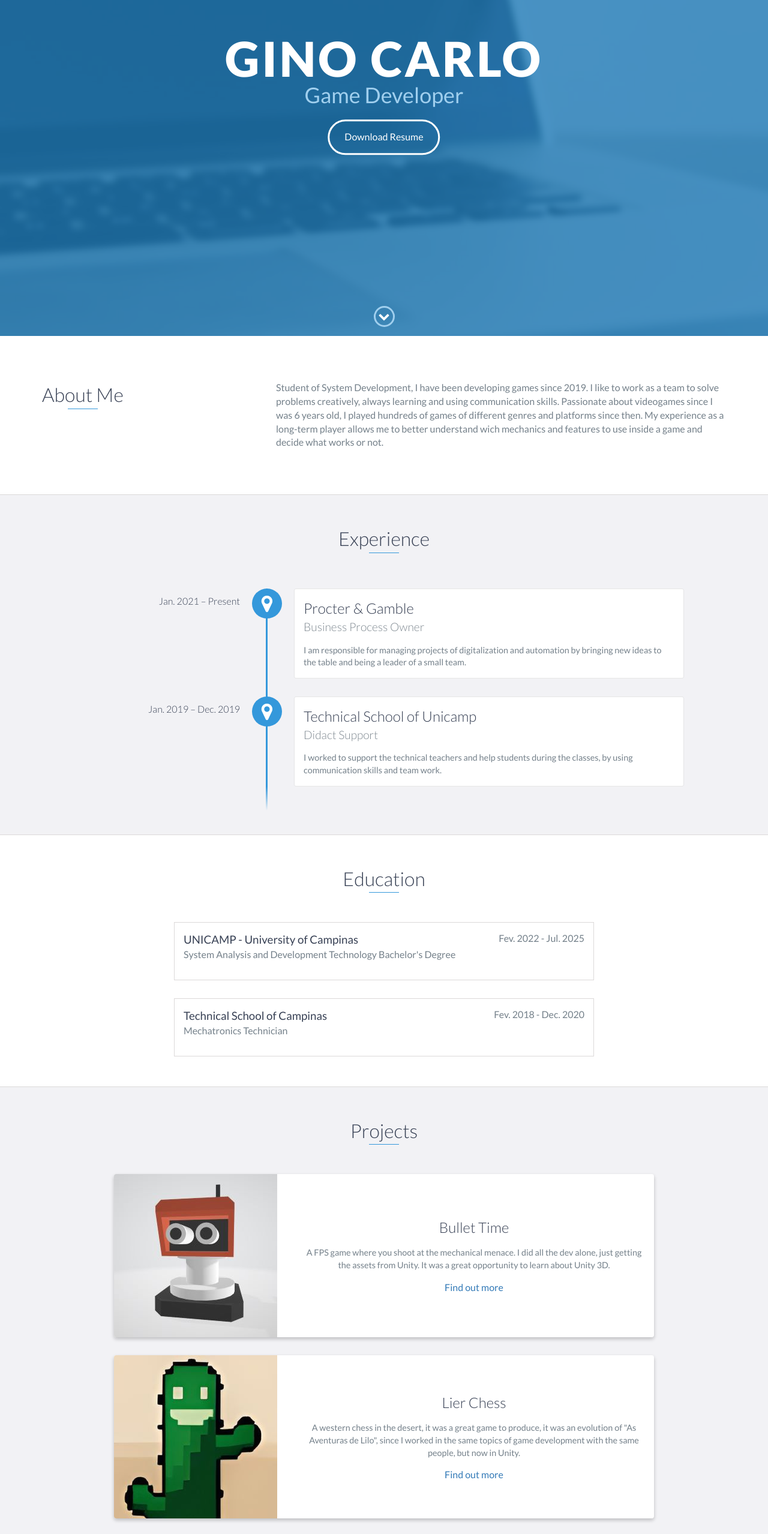
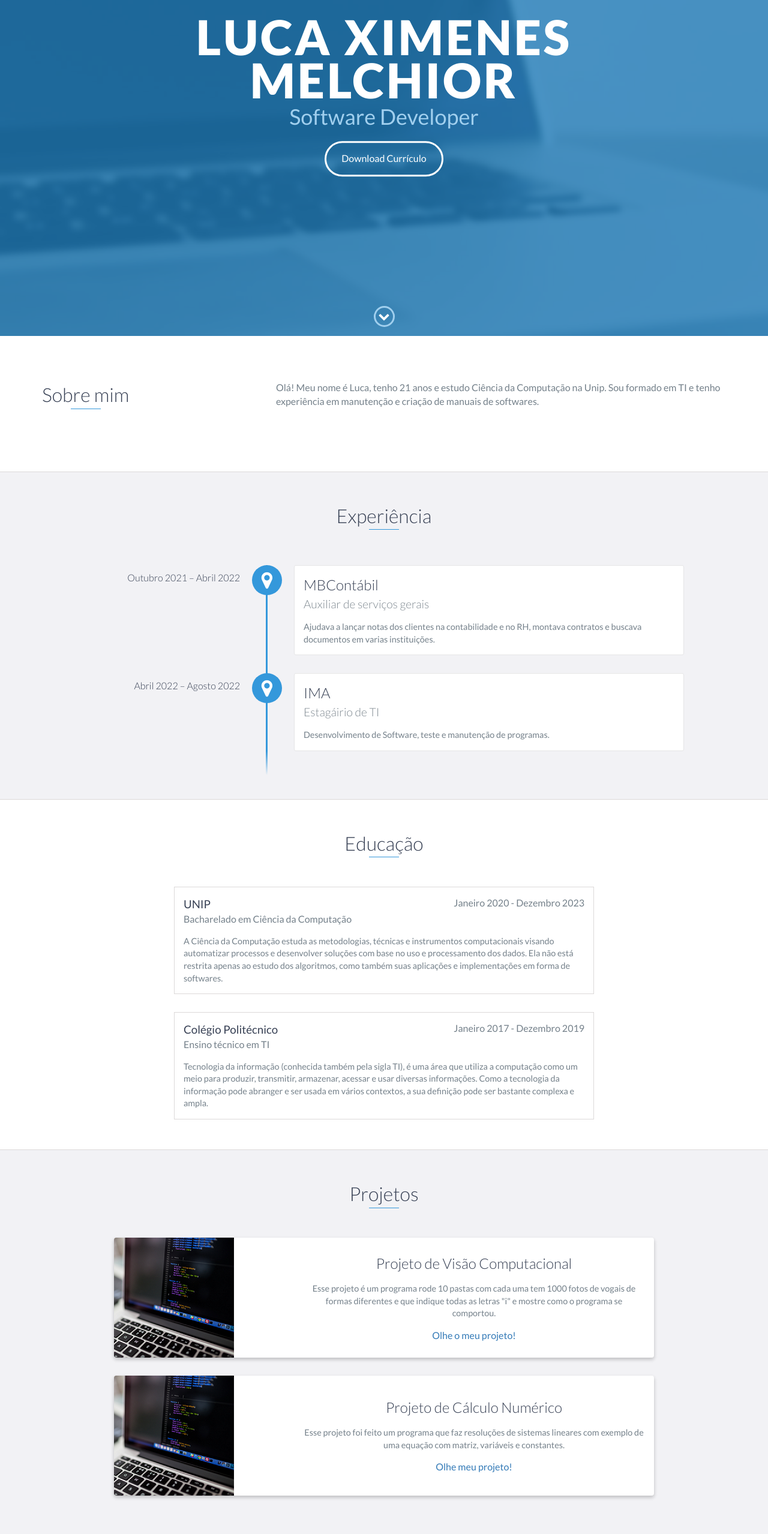
Before and after one commit to Lcxm2002/portfolio, a website: page index.html in a window 1280 px wide. Shown: the part 240-2797 px from the top of the page at 60% size. Drawn offline with nearby package versions, Linux system fonts and the light colour scheme.

Commit message:
Alterando html

```diff
--- a/index.html
+++ b/index.html
@@ -1,11 +1,11 @@
 <!DOCTYPE html>
-<html class="no-js" lang="en">
+<html class="no-js" lang="pt-br">
 
 <head>
     <meta charset="utf-8">
     <meta http-equiv="X-UA-Compatible" content="IE=edge">
     <meta name="viewport" content="width=device-width, initial-scale=1">
-    <title>My Portfolio</title>
+    <title>Meu Portfólio</title>
 	<link rel="shortcut icon" href="favicon.ico" type="image/x-icon">
 	<link rel="icon" href="favicon.ico" type="image/x-icon">
     <link href="https://fonts.googleapis.com/css?family=Lato:300,400,700,900" rel="stylesheet">
@@ -25,22 +25,22 @@
         </div>
         <ul id="menu" class="shadow">
             <li>
-                <a href="#about">About</a>
+                <a href="#about">Sobre</a>
             </li>
             <li>
-                <a href="#experience">Experience</a>
+                <a href="#experience">Experiência</a>
             </li>
             <li>
-                <a href="#education">Education</a>
+                <a href="#education">Formação</a>
             </li>
             <li>
-                <a href="#projects">Projects</a>
+                <a href="#projects">Projetos</a>
             </li>
             <li>
-                <a href="#skills">Skills</a>
+                <a href="#skills">Habilidades</a>
             </li>
             <li>
-                <a href="#contact">Contact</a>
+                <a href="#contact">Contato</a>
             </li>
         </ul>
     </header>
@@ -48,9 +48,9 @@
 
     <div id="lead">
         <div id="lead-content">
-            <h1>Gino Carlo</h1>
-            <h2>Game Developer</h2>
-            <a href="images/Resume.pdf" download="Resume.pdf" class="btn-rounded-white">Download Resume</a>
+            <h1>Luca Ximenes Melchior</h1>
+            <h2>Software Developer</h2>
+            <a href="https://drive.google.com/file/d/1FJ0EuoPZH5V4GqYKgxchtVBz-ztS-ZaW/view?usp=share_link" class="btn-rounded-white">Download Currículo</a>
         </div>
         <!-- End #lead-content -->
 
@@ -69,16 +69,11 @@
         <div class="container">
             <div class="row">
                 <div class="col-md-4">
-                    <h2 class="heading">About Me</h2>
+                    <h2 class="heading">Sobre mim</h2>
                 </div>
                 <div class="col-md-8">
                     <p>
-                        Student of System Development, I have been developing games since 2019. I like to work as a team to solve
-			problems creatively, always learning and using communication skills.
-			Passionate about videogames since I was 6 years old, I played hundreds of games of different genres
-			and platforms since then. My experience as a long-term player allows me to better understand wich
-			mechanics and features to use inside a game and decide what works or not.
-
+                        Olá! Meu nome é Luca, tenho 21 anos e estudo Ciência da Computação na Unip. Sou formado em TI e tenho experiência em manutenção e criação de manuais de softwares.
                     </p>
                 </div>
             </div>
@@ -87,84 +82,66 @@
     <!-- End #about -->
 
     <div id="experience" class="background-alt">
-        <h2 class="heading">Experience</h2>
+        <h2 class="heading">Experiência</h2>
         <div id="experience-timeline">
-            <div data-date="Jan. 2021 – Present">
-                <h3>Procter & Gamble</h3>
-                <h4>Business Process Owner</h4>
+            <div data-date="Outubro 2021 – Abril 2022">
+                <h3>MBContábil</h3>
+                <h4>Auxiliar de serviços gerais</h4>
                 <p>
-                    I am responsible for managing projects of digitalization and automation by bringing new ideas to the table
-		    and being a leader of a small team.
+                    Ajudava a lançar notas dos clientes na contabilidade e no RH, montava contratos e buscava documentos em varias instituições.
                 </p>
             </div>
 
-            <div data-date="Jan. 2019 – Dec. 2019">
-                <h3>Technical School of Unicamp</h3>
-                <h4>Didact Support</h4>
+            <div data-date="Abril 2022 – Agosto 2022">
+                <h3>IMA</h3>
+                <h4>Estagáirio de TI</h4>
                 <p>
-                    I worked to support the technical teachers and help students during the classes, by using communication skills and team work.
-                </p>
+                    Desenvolvimento de Software, teste e manutenção de programas.                </p>
             </div>
+
         </div>
     </div>
     <!-- End #experience -->
 
     <div id="education">
-        <h2 class="heading">Education</h2>
+        <h2 class="heading">Educação</h2>
         <div class="education-block">
-            <h3>UNICAMP - University of Campinas</h3>
-            <span class="education-date">Fev. 2022 - Jul. 2025</span>
-            <h4>System Analysis and Development Technology Bachelor's Degree</h4>
+            <h3>UNIP</h3>
+            <span class="education-date">Janeiro 2020 - Dezembro 2023</span>
+            <h4>Bacharelado em Ciência da Computação</h4>
             <p>
-
+                A Ciência da Computação estuda as metodologias, técnicas e instrumentos computacionais visando automatizar processos e desenvolver soluções com base no uso e processamento dos dados. Ela não está restrita apenas ao estudo dos algoritmos, como também suas aplicações e implementações em forma de softwares.
             </p>
         </div>
         <!-- End .education-block -->
 
         <div class="education-block">
-            <h3>Technical School of Campinas</h3>
-            <span class="education-date">Fev. 2018 - Dec. 2020</span>
-            <h4>Mechatronics Technician</h4>
-            <ul>
-
-            </ul>
+            <h3>Colégio Politécnico</h3>
+            <span class="education-date">Janeiro 2017 - Dezembro 2019</span>
+            <h4>Ensino técnico em TI</h4>
+                <p>
+                    Tecnologia da informação (conhecida também pela sigla TI), é uma área que utiliza a computação como um meio para produzir, transmitir, armazenar, acessar e usar diversas informações. Como a tecnologia da informação pode abranger e ser usada em vários contextos, a sua definição pode ser bastante complexa e ampla.
+                </p>
         </div>
         <!-- End .education-block -->
     </div>
     <!-- End #education -->
 
     <div id="projects" class="background-alt">
-        <h2 class="heading">Projects</h2>
+        <h2 class="heading">Projetos</h2>
         <div class="container">
             <div class="row">
-
-		    <div class="project shadow-large">
+                <div class="project shadow-large">
+                    <div class="project-image">
+                        <img src="images/projeto.png" />
+                    </div>
                     <!-- End .project-image -->
                     <div class="project-info">
-                        <h3>Bullet Time</h3>
+                        <h3>Projeto de Visão Computacional</h3>
                         <p>
-                            A FPS game where you shoot at the mechanical menace. I did all the dev alone, just getting the assets from Unity. It was a great opportunity to learn about Unity 3D.
+                            Esse projeto é um programa rode 10 pastas com cada uma tem 1000 fotos de vogais de formas diferentes e que indique todas as letras "i" e mostre como o programa se comportou.
                         </p>
-                        <a href="https://ginocarlo01.itch.io/bullet-time">Find out more</a>
-                    </div>
-		    <div class="project-image">
-                        <img src="images/icon - Copy.jpeg" />
-                    </div>
-                    <!-- End .project-info -->
-                </div>
-                <!-- End .project -->
-
-		    <div class="project shadow-large">
-                    <!-- End .project-image -->
-                    <div class="project-info">
-                        <h3>Lier Chess</h3>
-                        <p>
-                            A western chess in the desert, it was a great game to produce, it was an evolution of "As Aventuras de Lilo", since I worked in the same topics of game development with the same people, but now in Unity.
-                        </p>
-                        <a href="https://ginocarlo01.itch.io/lier-chess">Find out more</a>
-                    </div>
-		    <div class="project-image">
-                        <img src="images/cactus square - Copy.jpeg" />
+                        <a href="https://github.com/Lcxm2002/APS-6-semestre"> Olhe o meu projeto!</a>
                     </div>
                     <!-- End .project-info -->
                 </div>
@@ -172,48 +149,51 @@
 
                 <div class="project shadow-large">
                     <div class="project-image">
-                        <img src="images/lilo.jpeg" />
+                        <img src="images/projeto.png" />
                     </div>
                     <!-- End .project-image -->
                     <div class="project-info">
-                        <h3>As Aventuras de Lilo</h3>
+                        <h3>Projeto de Cálculo Numérico</h3>
                         <p>
-                            I worked with game design and game development in this project. It was a great opportunity to learn more about team work in this workspace, since I had another person sharing the same job. The experience includes Aseprite and Godot, what would eventually lead me to Unity.
+                            Esse projeto foi feito um programa que faz resoluções de sistemas lineares com exemplo de uma equação com matriz, variáveis e constantes.
                         </p>
-                        <a href="https://ohmpossum.itch.io/as-aventuras-de-lilo">Find out more</a>
+                        <a href="https://github.com/Lcxm2002/Trabalho-do-vinicius-6-Semestre">Olhe meu projeto!</a>
                     </div>
                     <!-- End .project-info -->
                 </div>
                 <!-- End .project -->
-
             </div>
         </div>
     </div>
     <!-- End #projects -->
 
     <div id="skills">
-        <h2 class="heading">Skills</h2>
+        <h2 class="heading">Habilidades</h2>
         <ul>
-            <li>C#</li>
-            <li>Unity</li>
-            <li>SQL</li>
+            <li>JavaScript</li>
             <li>Python</li>
-            <li>SCRUM</li>
-	    <li>C++</li>
-	    <li>C</li>
-	    <li>Power BI</li>
+            <li>Java</li>
+            <li>C++</li>
+            <li>HTML</li>
+            <li>CSS</li>
+            <li>Node.JS</li>
+            <li>PHP</li>
+            <li>Shell Script</li>
+            <li>Bootstrap</li>
+            <li>Git</li>
+            <li>MySQL</li>
         </ul>
     </div>
     <!-- End #skills -->
 
     <div id="contact">
-        <h2>Get in Touch</h2>
+        <h2>Entre em contato!</h2>
         <div id="contact-form">
-            <form method="POST" action="https://formspree.io/f/xrgdnaze">
+            <form method="POST" action="https://formspree.io/email@email.com">
                 <input type="hidden" name="_subject" value="Contact request from personal website" />
-                <input type="email" name="_replyto" placeholder="Your email" required>
-                <textarea name="message" placeholder="Your message" required></textarea>
-                <button type="submit">Send</button>
+                <input type="email" name="_replyto" placeholder="Seu E-mail" required>
+                <textarea name="message" placeholder="Sua mensagem" required></textarea>
+                <button type="submit">Enviar</button>
             </form>
         </div>
         <!-- End #contact-form -->
@@ -225,7 +205,7 @@
             <div class="row">
                 <div class="col-sm-5 copyright">
                     <p>
-                        Copyright &copy; <span id="current-year">2022</span> Gino Carlo
+                        Copyright &copy; <span id="current-year">2023</span> Luca Ximenes Melchior
                     </p>
                 </div>
                 <div class="col-sm-2 top">
@@ -236,10 +216,13 @@
                 <div class="col-sm-5 social">
                     <ul>
                         <li>
-                            <a href="https://github.com/ginocarlo01" target="_blank"><i class="fa fa-github" aria-hidden="true"></i></a>
+                            <a href="https://github.com/Lcxm2002" target="_blank"><i class="fa fa-github" aria-hidden="true"></i></a>
                         </li>
                         <li>
-                            <a href="https://br.linkedin.com/in/gino-carlo-graciano-grippo-8b10a21b3?original_referer=https%3A%2F%2Fwww.google.com%2F" target="_blank"><i class="fa fa-linkedin" aria-hidden="true"></i></a>
+                            <a href="https://www.linkedin.com/in/luca-ximenes-melchior/?originalSubdomain=br" target="_blank"><i class="fa fa-linkedin" aria-hidden="true"></i></a>
+                        </li>
+                        <li>
+                            <a href="https://www.facebook.com/luca.melchior" target="_blank"><i class="fa fa-facebook" aria-hidden="true"></i></a>
                         </li>
                     </ul>
                 </div>
```
Also changed, not shown: images/Sr0blN.png (deleted), images/cactus square - Copy.jpeg (deleted), images/cactus square.jpeg (deleted), images/final cactus.jpeg (deleted), images/icon - Copy.jpeg (deleted), images/icon.jpeg (deleted), images/lilo.jpeg (deleted), images/projeto.png (added), 1 other file.
